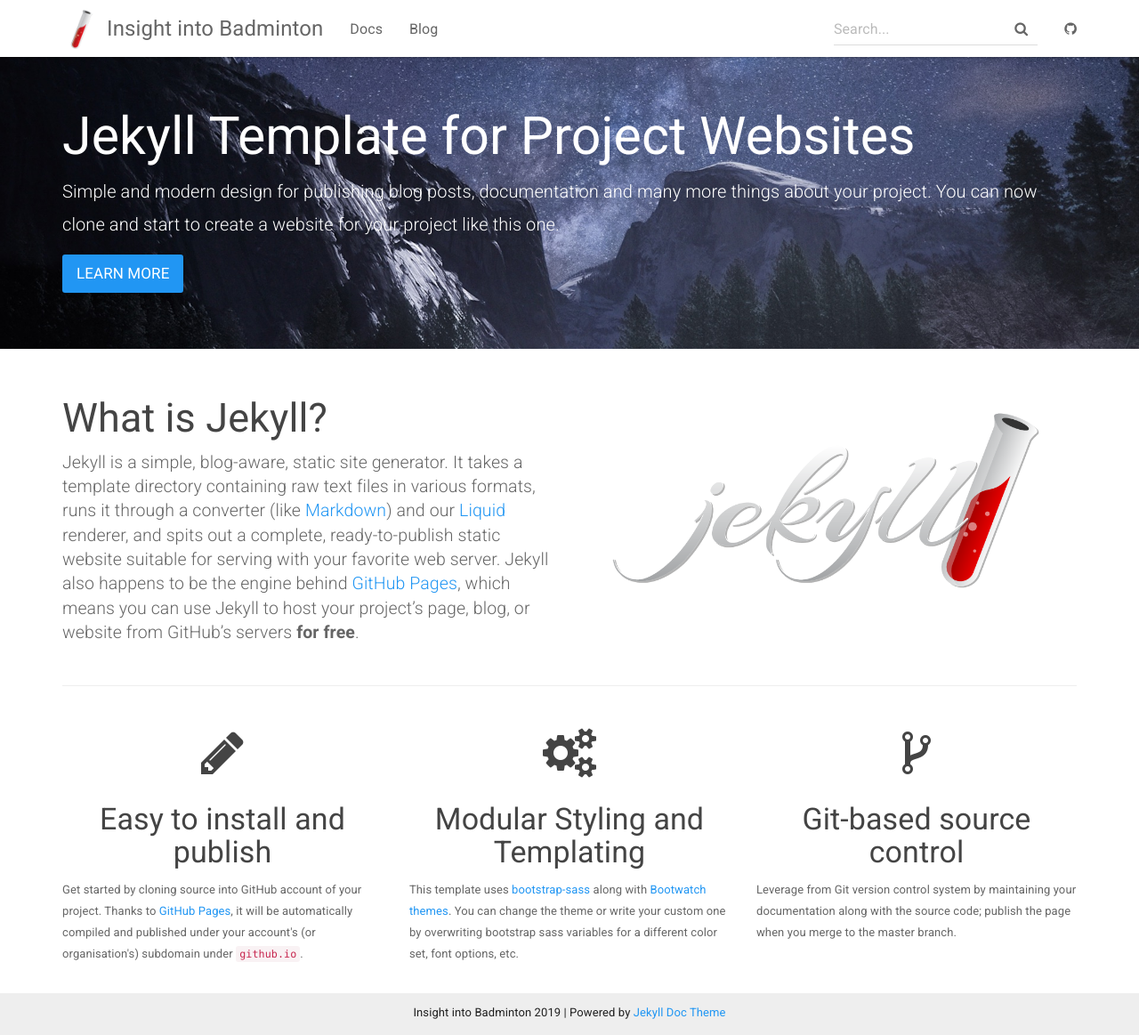
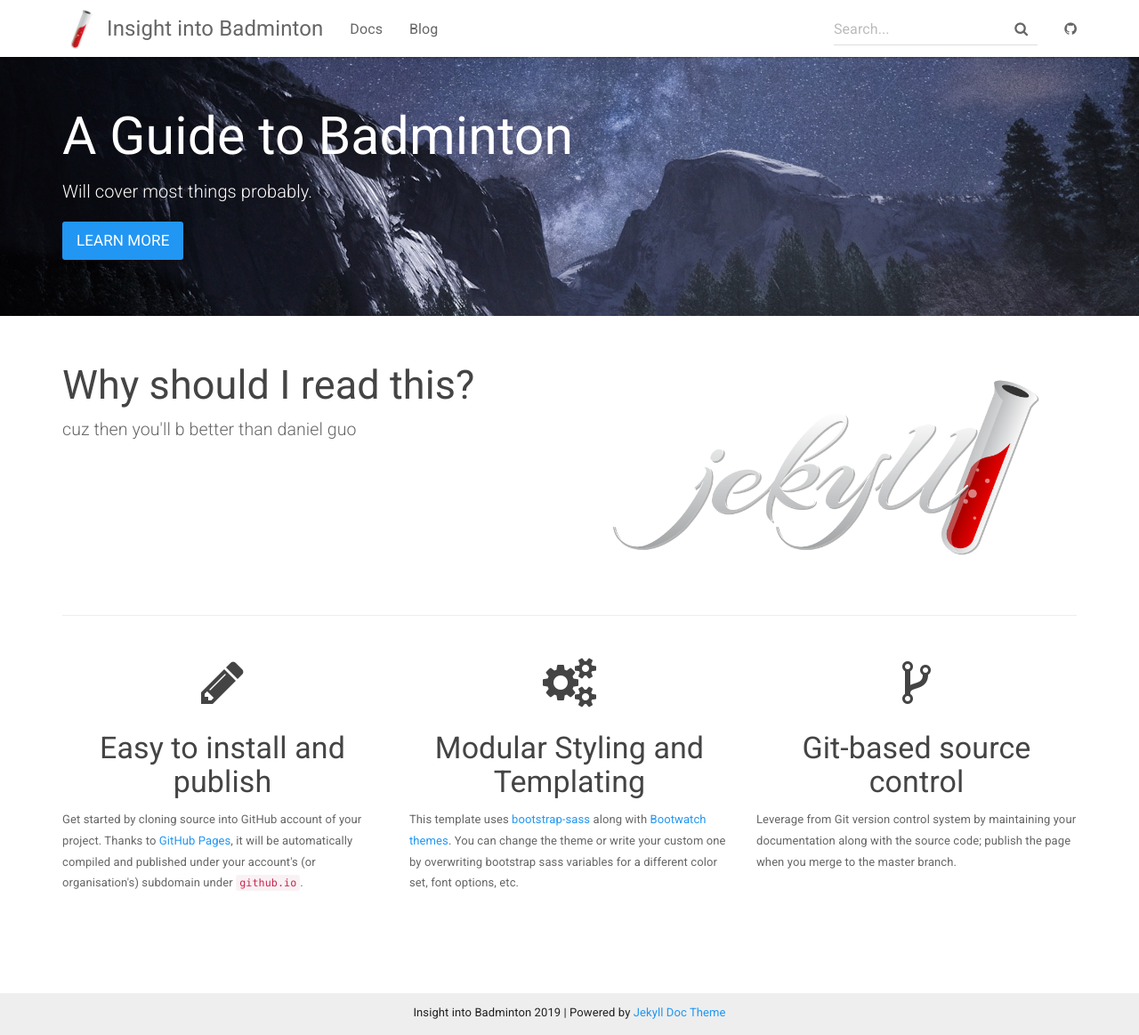
Before and after one commit to Amisuta/badminton, a Jekyll site: the page built from index.html, in a window 1280 px wide and 1163 px high. Shown: the whole window at 89% size. Built offline with Jekyll 4.4.1, drawn with Linux system fonts in a browser that asks for light colours.

Commit message:
Update index.html

```diff
--- a/index.html
+++ b/index.html
@@ -4,9 +4,8 @@ layout: default
 
 <div class="header-container jumbotron">
     <div class="container">
-        <h1>Jekyll Template for Project Websites</h1>
-        <p>Simple and modern design for publishing blog posts, documentation and many more things about your project.
-          You can now clone and start to create a website for your project like this one.</p>
+        <h1>A Guide to Badminton</h1>
+        <p>Will cover most things probably.</p>
         <p><a class="btn btn-primary btn-lg" href="{{ "/docs/home/" | relative_url }}" role="button">Learn more</a></p>
     </div>
 </div>
@@ -14,16 +13,8 @@ layout: default
 <div class="container">
     <div class="row">
         <div class="col-md-6">
-            <h2 class="header-light regular-pad">What is Jekyll?</h2>
-              <p class="lead">Jekyll is a simple, blog-aware, static site generator. It takes a template
-              directory containing raw text files in various formats, runs it through
-              a converter (like <a href="https://daringfireball.net/projects/markdown/">Markdown</a>)
-              and our <a href="https://github.com/Shopify/liquid/wiki">Liquid</a> renderer, and
-              spits out a complete, ready-to-publish static website suitable
-              for serving with your favorite web server. Jekyll also happens to be the engine
-              behind <a href="https://pages.github.com">GitHub Pages</a>, which means you can use Jekyll
-              to host your project’s page, blog, or website from GitHub’s servers <strong>for
-              free</strong>.</p>
+            <h2 class="header-light regular-pad">Why should I read this?</h2>
+              <p class="lead">cuz then you'll b better than daniel guo</p>
         </div>
         <div class="col-md-6 text-center">
             <img src="{{ "/assets/img/jekyll-dark.png" | relative_url }}" alt="Jekyll logo" class="img-responsive">
```
